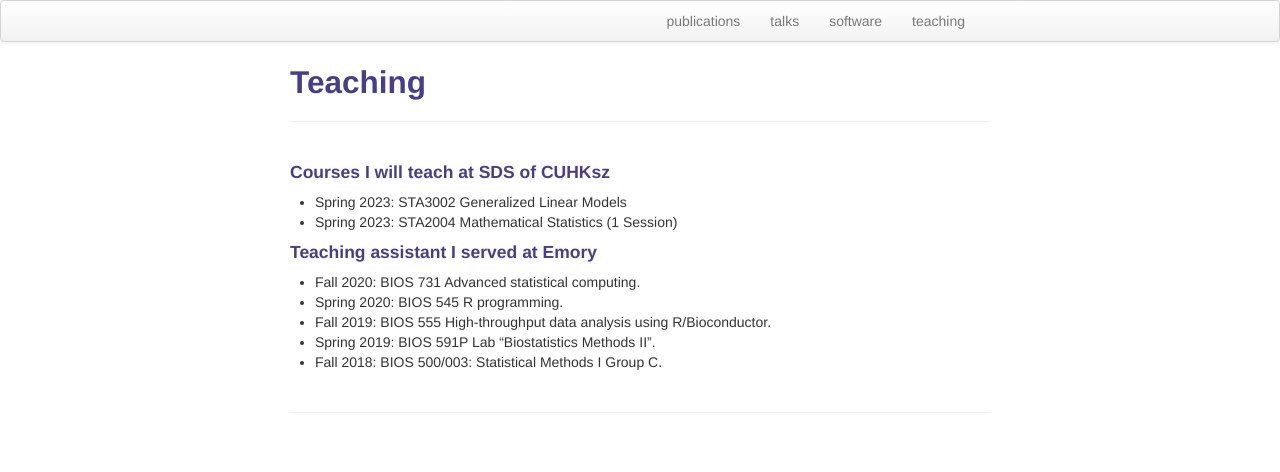
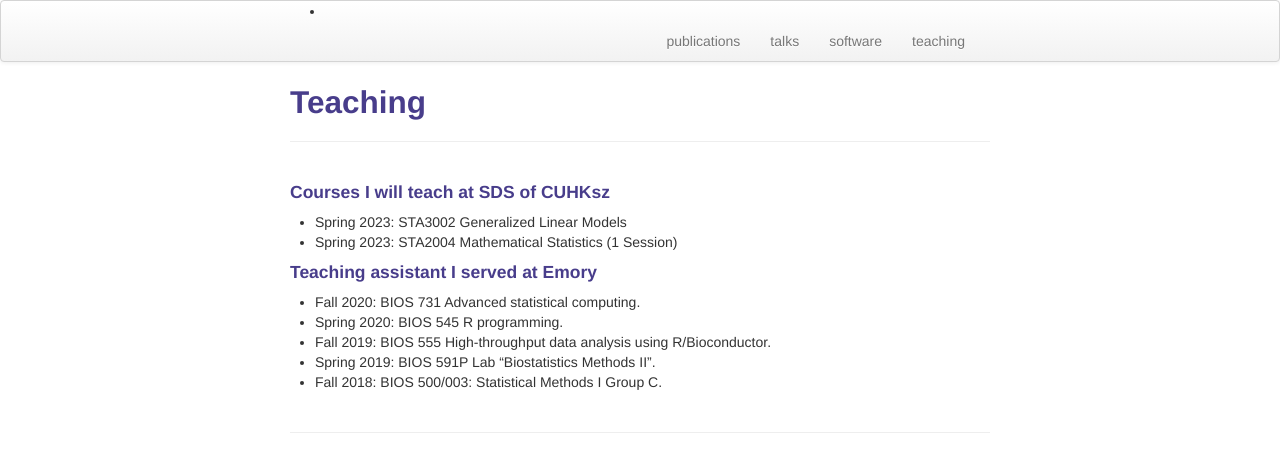
Before and after one commit to ZhenxingGuo0015/ZhenxingGuo0015.github.io, a Jekyll site: the page built from teaching.md, in a window 1280 px wide. Shown: the top 472 px of the page. Built offline with Jekyll 4.4.1, drawn with Linux system fonts in a browser that asks for light colours.

Commit message:
Update default.html

```diff
--- a/_includes/themes/twitter/default.html
+++ b/_includes/themes/twitter/default.html
@@ -33,7 +33,7 @@
     <div class="navbar">
       <div class="navbar-inner">
         <div class="container-narrow">
-          <a class="brand" href="{{ HOME_PATH }}">{{ Home }}</a>
+          <li><a class="brand" href="{{ HOME_PATH }}">{{ Home }}</a></li>
           <ul class="nav">
                       <!-- <li><a href="{{ BASE_PATH }}/bio.html">bio</a></li> -->
               <li><a href="{{ BASE_PATH }}/pubs.html">publications</a></li>
```
